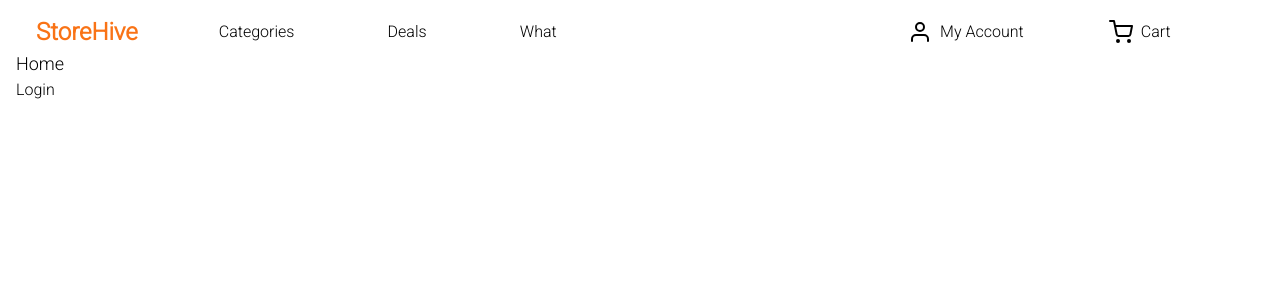
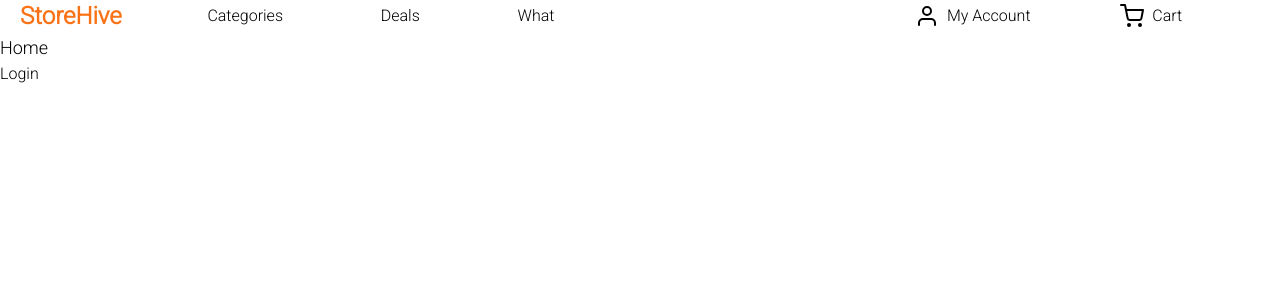
Before and after one commit to bineetNaidu/storehive, a Next.js app: page / in a window 1280 px wide. Shown: the top 300 px of the page. Built offline with nearby package versions, Linux system fonts and the light colour scheme.

Commit message:
🐛 fix padding styles in `Layout.tsx`

```diff
--- a/src/components/Layout.tsx
+++ b/src/components/Layout.tsx
@@ -18,7 +18,7 @@ export const Layout: FC<{
         />
         <link rel="icon" href="/thirteen.svg" />
       </Head>
-      <main className={`min-h-screen p-4 h-full ${roboto.className}`}>
+      <main className={`min-h-screen h-full ${roboto.className}`}>
         <Navbar />
         {children}
       </main>
```
